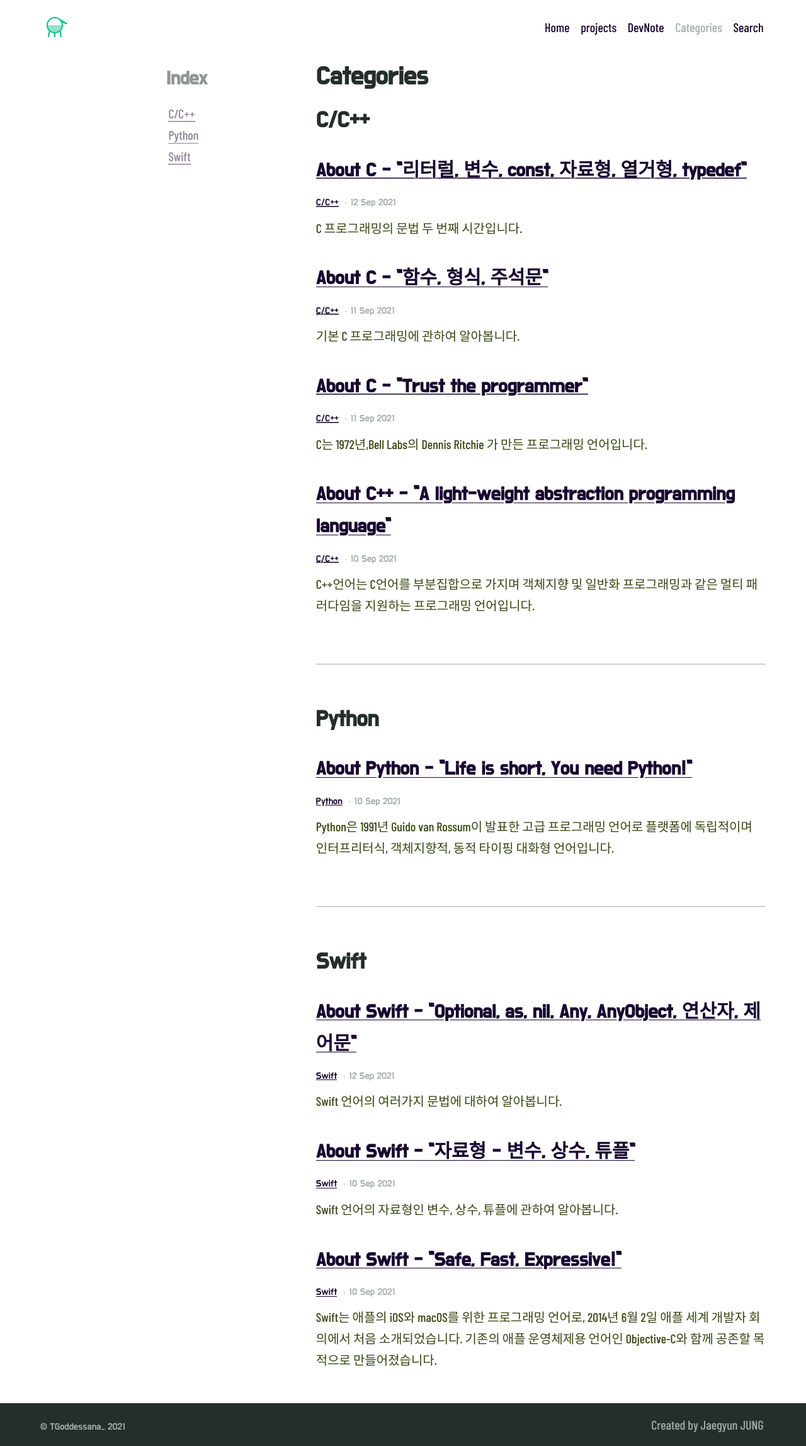
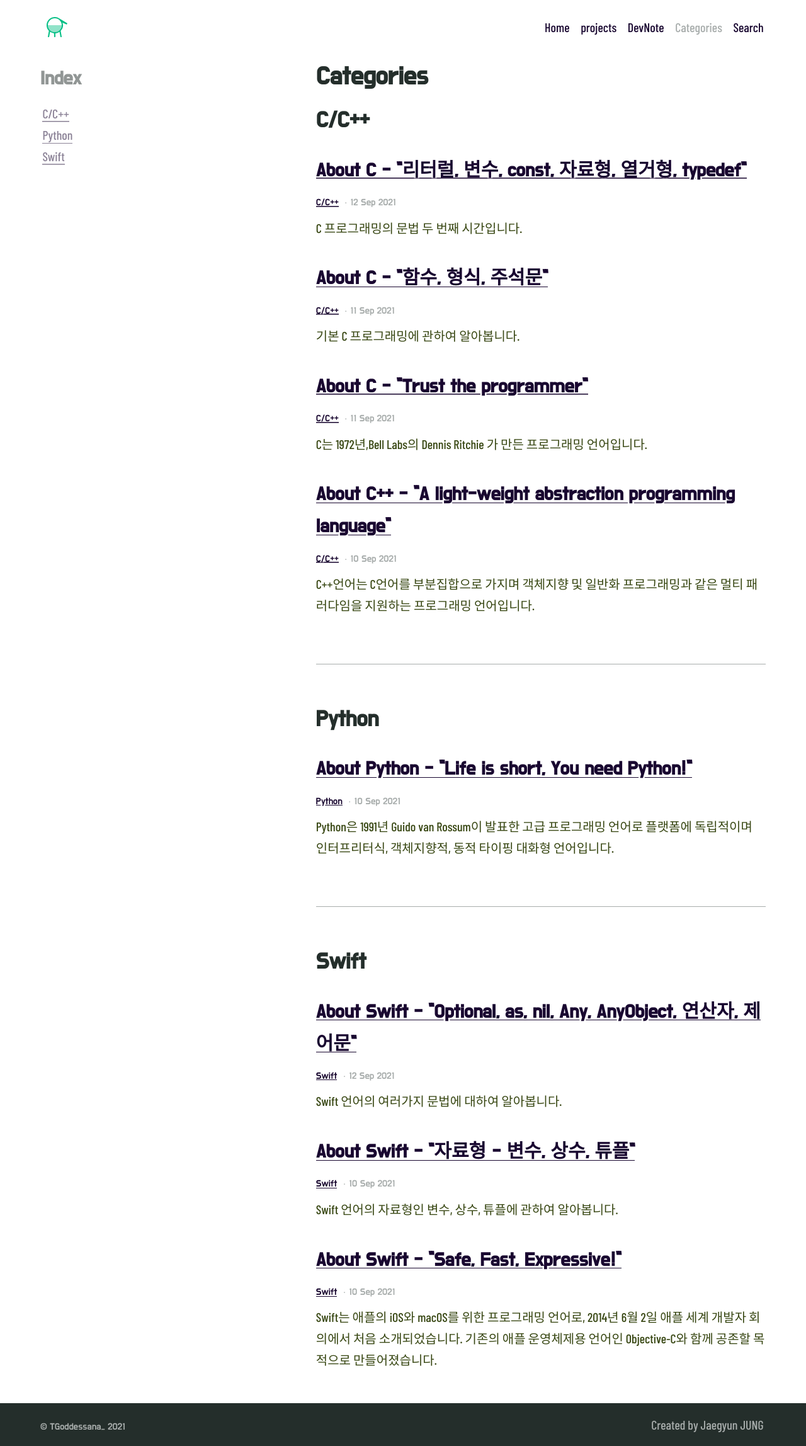
Before and after one commit to daviddarnes/alembic, a Jekyll site: the page built from categories.md, in a window 1280 px wide. Shown: the whole page at 63% size. Built offline with Jekyll 4.4.1, drawn with Linux system fonts in a browser that asks for light colours; some web fonts are replaced.

Commit message:
Update _theme.scss

```diff
--- a/_sass/_theme.scss
+++ b/_sass/_theme.scss
@@ -148,7 +148,7 @@ body {
 .aside {
   @include breakpoint(break-1) {
     max-width: 34%;
-    margin-left: 4%;
+    margin-left: 40%;
     @include flex(1, 0, auto);
     opacity: 0.5;
     transition: opacity .1s;
@@ -157,7 +157,7 @@ body {
       top: 0;
     }
     &--left {
-      margin-left: 200px;
+      margin-left: 0;
       margin-right: 4%;
       order: -1;
     }
```
